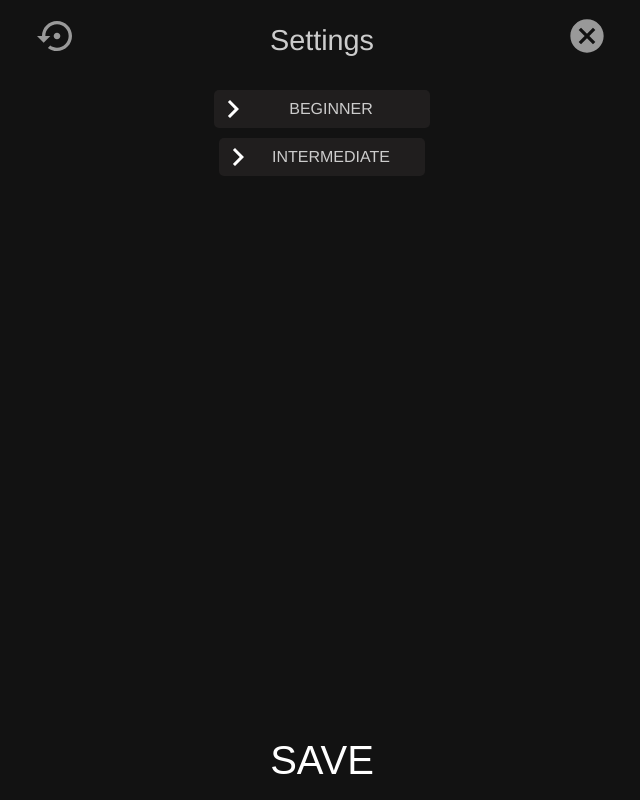
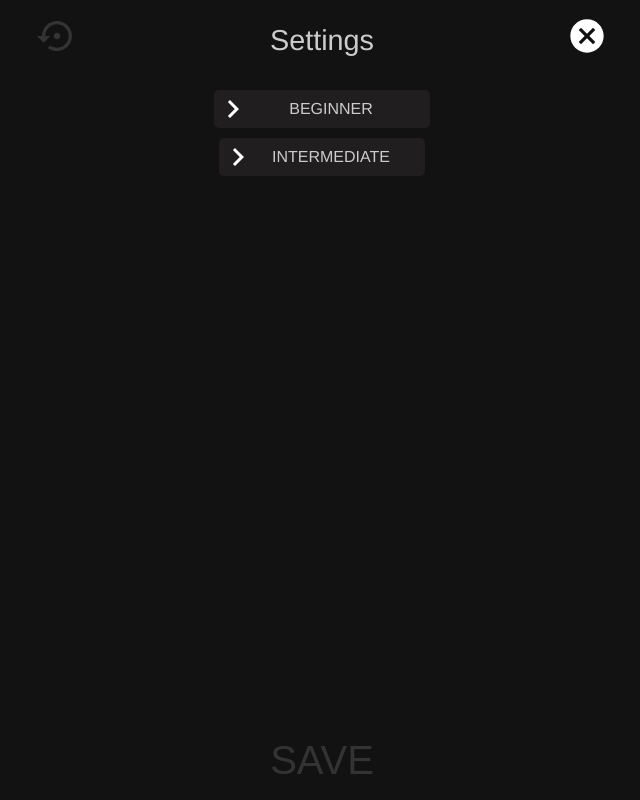
Before and after one commit to Hecktors/rueda-de-casino, a React (Create React App) app: page /settings in a window 1280 px wide. Shown: the whole page, without its empty margins (318-958 px from the left). Built offline with nearby package versions, Linux system fonts and the light colour scheme; a web font is replaced by a local one.

Commit message:
Add disable button color logic

```diff
--- a/src/components/Accordion.js
+++ b/src/components/Accordion.js
@@ -93,7 +93,7 @@ const LevelAccordionStyled = styled.div`
   }
 
   li {
-    color: var(--color-disabled);
+    color: var(--color-listitem);
     padding: 3px 0;
 
     &:first-of-type {
@@ -107,6 +107,6 @@ const LevelAccordionStyled = styled.div`
   }
 
   .isChecked {
-    color: var(--color-selected);
+    color: var(--color-listitem-active);
   }
 `
--- a/src/components/Button.js
+++ b/src/components/Button.js
@@ -25,12 +25,13 @@ export default function Button({
 
 const ButtonStyled = styled.button`
   background-color: transparent;
-  color: var(--color-button);
+  color: ${({ disabled }) =>
+    disabled ? 'var(--color-disabled)' : 'var(--color-button)'};
 
   svg {
     width: ${({ isSmall }) => (isSmall ? '40' : '60')}px;
     height: ${({ isSmall }) => (isSmall ? '40' : '60')}px;
-    fill: ${({ active }) =>
-      active ? 'var(--color-button)' : 'var(--color-disabled)'};
+    fill: ${({ disabled }) =>
+      disabled ? 'var(--color-disabled)' : 'var(--color-button)'};
   }
 `
--- a/src/components/MoveList.js
+++ b/src/components/MoveList.js
@@ -56,7 +56,7 @@ const MoveListStyled = styled.div`
       button {
         font-size: 1.5rem;
         margin: 5px 0;
-        color: var(--color-disabled);
+        color: var(--color-listitem);
       }
     }
 
--- a/src/pages/Home.js
+++ b/src/pages/Home.js
@@ -19,12 +19,9 @@ export default function Home({ history, selectedMoves }) {
     history.push('/settings')
   }
 
-  const message =
-    selectedMoves.length < 2 ? (
-      <div className="msg warning">Select at least 2 moves to start</div>
-    ) : (
-      <div className="msg success">Ready? Click Play to start!</div>
-    )
+  const message = selectedMoves.length < 2 && (
+    <div className="msg warning">Select at least 2 moves to start</div>
+  )
 
   return (
     <Layout>
--- a/src/pages/Settings.js
+++ b/src/pages/Settings.js
@@ -21,9 +21,14 @@ export default function Settings({
   updateSelectedMoves,
 }) {
   const [userInput, setUserInput] = useState([])
+  const [selectedMovesIds, setSelectedMovesIds] = useState([])
+  const hasNoChanges =
+    JSON.stringify(userInput) === JSON.stringify(selectedMovesIds)
+  const hasNoSelect = !userInput.length
 
   useEffect(() => {
     setUserInput(selectedMoves.map((move) => move.id))
+    setSelectedMovesIds(selectedMoves.map((move) => move.id))
   }, []) // eslint-disable-line react-hooks/exhaustive-deps
 
   function updateUserInput(id) {
@@ -64,7 +69,7 @@ export default function Settings({
     <FormStyled onSubmit={handleSubmit} onReset={handleReset} id="settings">
       <Layout>
         <Header>
-          <Button onClick={handleReset} isSmall>
+          <Button onClick={handleReset} isDisabled={hasNoSelect} isSmall>
             <ResetIcon />
           </Button>
           <h1>Settings</h1>
@@ -74,7 +79,9 @@ export default function Settings({
         </Header>
         <main>{content}</main>
         <footer>
-          <Button onClick={() => {}}>SAVE</Button>
+          <Button onClick={() => {}} isDisabled={hasNoChanges}>
+            SAVE
+          </Button>
         </footer>
       </Layout>
     </FormStyled>
--- a/src/styles/GlobalStyles.js
+++ b/src/styles/GlobalStyles.js
@@ -7,8 +7,9 @@ export default createGlobalStyle`
         --bg-color-accordion: #201e1e;
         --color-text: #ccc;
         --color-button: #fff;
-        --color-disabled: #999;
-        --color-selected: #ff7109;
+        --color-disabled: #333;
+        --color-listitem: #999;
+        --color-listitem-active: #ff7109;
         --color-move: #ff7109;
         --color-warning: #d15353;
         --color-success: green;
```
